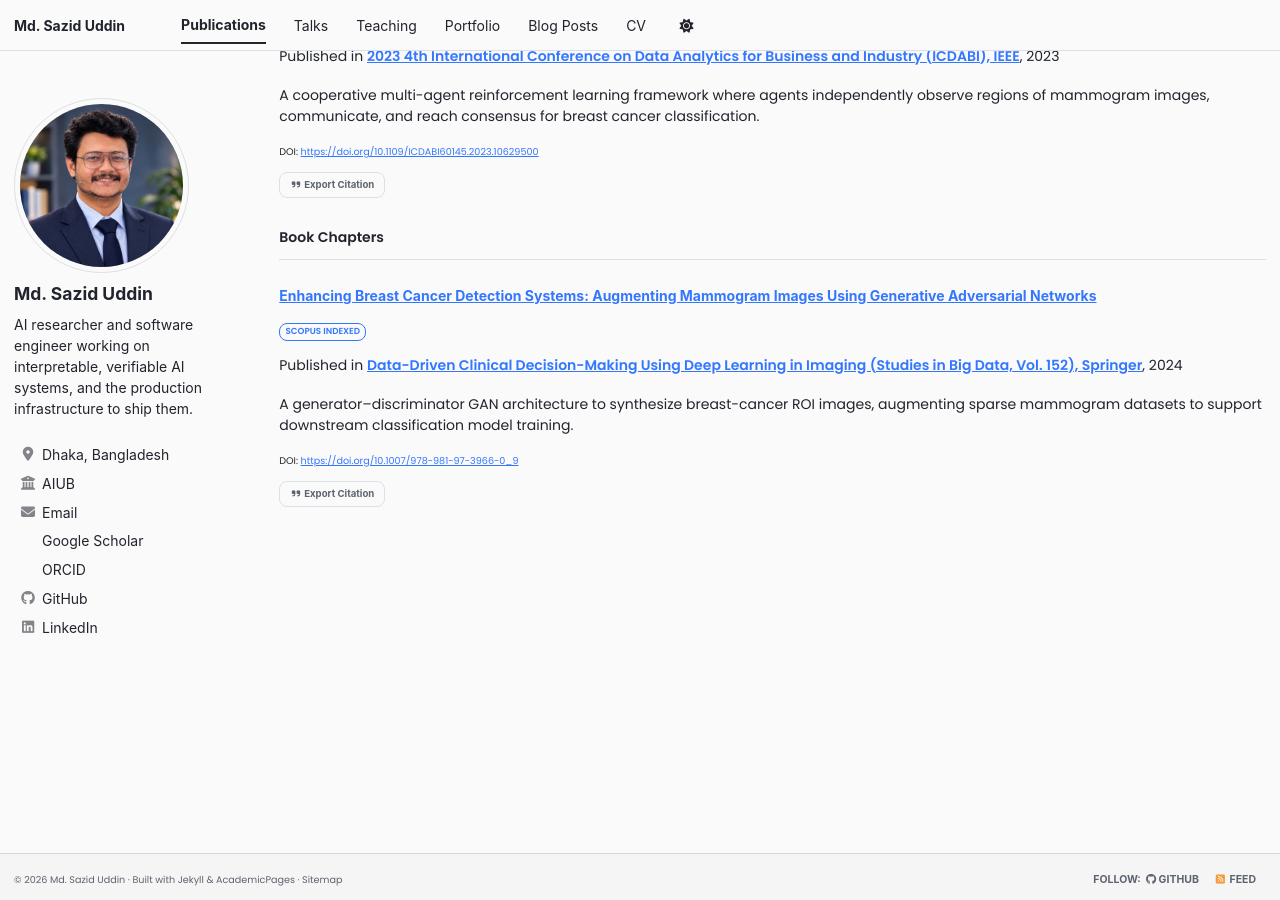
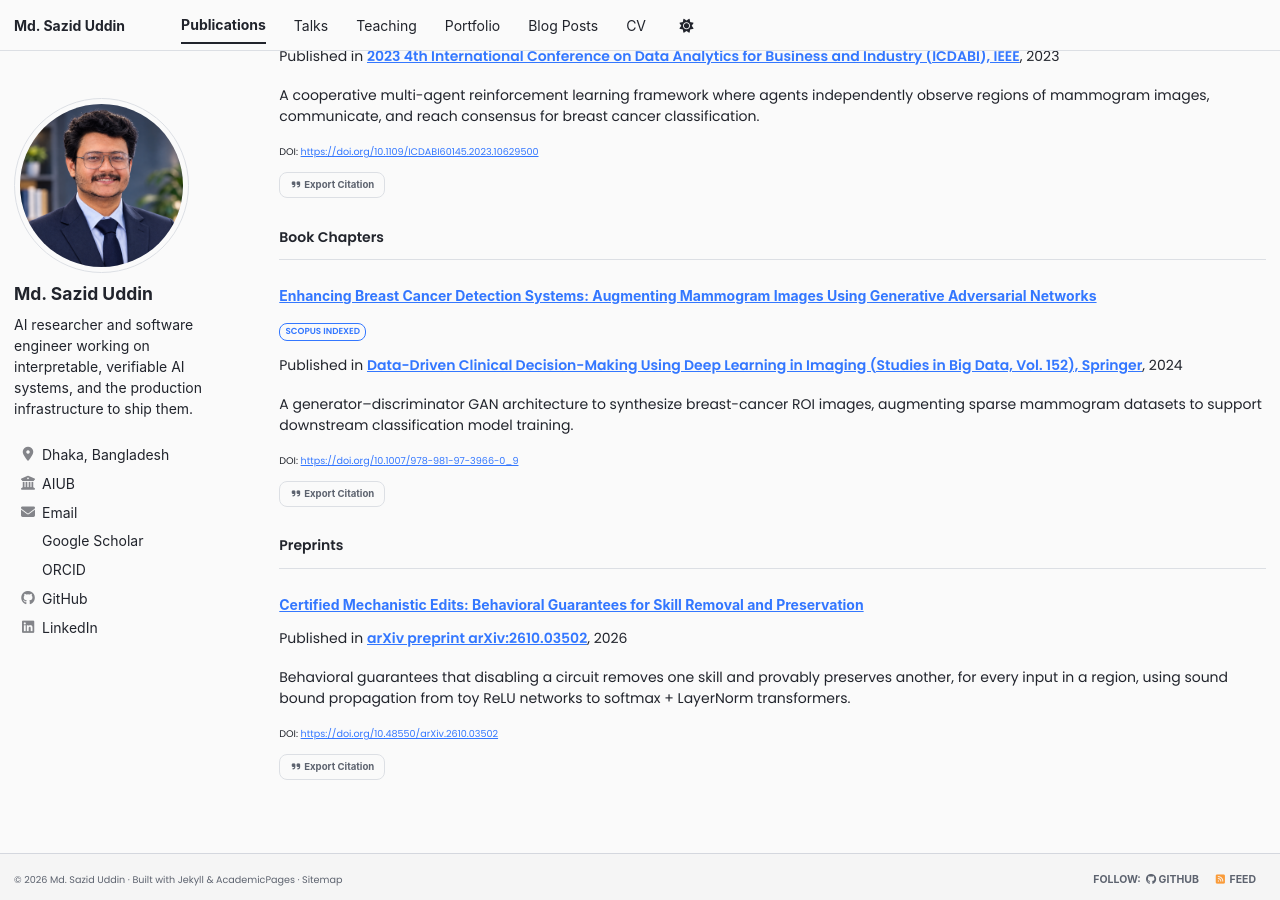
Before and after one commit to sazid-uddin/sazid-uddin.github.io, a Jekyll site: the page built from _pages/publications.html, in a window 1280 px wide and 900 px high, scrolled down 523 px. Built offline with Jekyll 4.4.1, drawn with Linux system fonts in a browser that asks for light colours; a style sheet for code colours, icons or effects is not loaded.

Commit message:
Add Preprints section with Certified Mechanistic Edits (arXiv:2610.03502)
Co-Authored-By: Claude Sonnet 5.5 <noreply@anthropic.com>
Claude-Session: https://claude.ai/code/session_0165vwqMof76Qfsumyj9MPRZ

```diff
--- a/_config.yml
+++ b/_config.yml
@@ -92,6 +92,8 @@ publication_category:
     title: 'Conference Papers'
   books:
     title: 'Book Chapters'
+  preprints:
+    title: 'Preprints'
 
 # Site Settings
 teaser                   :  # filename of teaser fallback teaser image placed in /images/ for social media previews
--- /dev/null
+++ b/_publications/2026-10-02-certified-mechanistic-edits.md
@@ -0,0 +1,30 @@
+---
+title: "Certified Mechanistic Edits: Behavioral Guarantees for Skill Removal and Preservation"
+collection: publications
+category: preprints
+permalink: /publication/2026-10-02-certified-mechanistic-edits
+excerpt: 'Behavioral guarantees that disabling a circuit removes one skill and provably preserves another, for every input in a region, using sound bound propagation from toy ReLU networks to softmax + LayerNorm transformers.'
+date: 2026-10-02
+venue: 'arXiv preprint arXiv:2610.03502'
+venue_url: 'https://arxiv.org/'
+paperurl: 'https://doi.org/10.48550/arXiv.2610.03502'
+citation: 'Uddin, M. S., Mazumder, M. K. A., &amp; Mridha, M. F. (2026). &quot;Certified Mechanistic Edits: Behavioral Guarantees for Skill Removal and Preservation.&quot; <i>arXiv preprint arXiv:2610.03502</i>.'
+bibtex: |
+  @misc{uddin2026certified,
+    title         = {Certified Mechanistic Edits: Behavioral Guarantees for Skill Removal and Preservation},
+    author        = {Uddin, Md Sazid and Mazumder, Md. Khairul Alam and Mridha, M. F.},
+    year          = {2026},
+    eprint        = {2610.03502},
+    archivePrefix = {arXiv},
+    primaryClass  = {cs.LG},
+    doi           = {10.48550/arXiv.2610.03502}
+  }
+---
+
+A formal verification approach for mechanistic edits in neural networks: behavioral guarantees that disabling a circuit removes one skill and provably preserves another, for every input in a region. The method applies from toy ReLU networks to standard softmax + LayerNorm transformers, using sound bound propagation to certify edits across continuous embedding-space regions. The paper also proves that testing alone cannot certify skill removal, with an edit that passes comprehensive testing yet provably fails on undiscovered inputs.
+
+The guarantees apply to small standard-architecture networks, and they require that target skills have decidable specifications, a condition real-world harms may not satisfy.
+
+Preprint, not peer reviewed. arXiv categories: cs.LG, cs.AI, cs.CR. 12 pages, 6 figures, 4 tables (v2).
+
+Paper: [arXiv:2610.03502](https://arxiv.org/abs/2610.03502)
```
